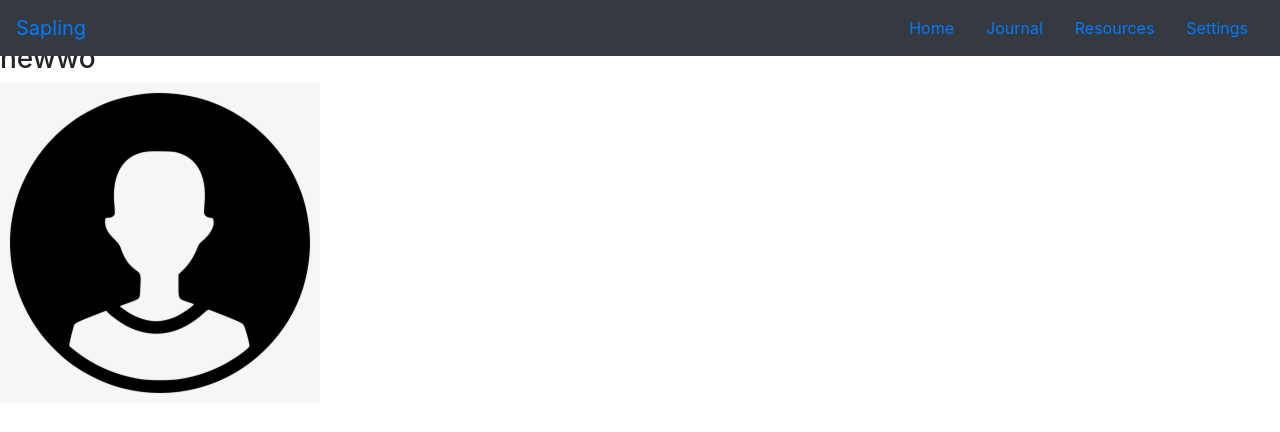
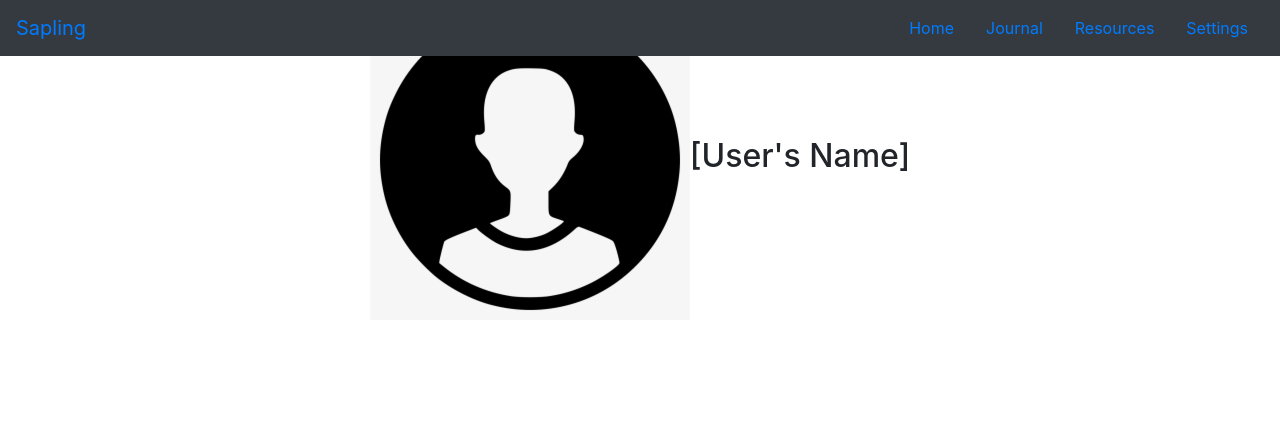
Before and after one commit to CS196Illinois/team-11, a React (Create React App) app in the folder frontend/: page /settings in a window 1280 px wide. Shown: the top 432 px of the page. Built offline with nearby package versions, Linux system fonts and the light colour scheme.

Commit message:
centered content on settings page

```diff
--- /dev/null
+++ b/frontend/src/pages/Settings.css
@@ -0,0 +1,6 @@
+.center {
+    display: block;
+    margin-left: auto;
+    margin-right: auto;
+    width: 50%;
+}
--- a/frontend/src/pages/Settings.js
+++ b/frontend/src/pages/Settings.js
@@ -1,14 +1,19 @@
 import React, { Component } from "react";
 import profilepic from './profilepic.jpg';
+import "./Settings.css";
 export default class Settings extends Component {
   render() {
     return (
 
-      <div>
-        <h3>Settings</h3>
-        <h3>hewwo</h3>
-        <img src={profilepic} alt="yeesh"></img>
+      <div style={{
+        display: "flex",
+        justifyContent: "center",
+        alignItems: "center"
+      }}>
+        <img src={profilepic} alt="profpic"></img>
+        <h2>[User's Name]</h2>
       </div>
+
     );
   }
 }
```
